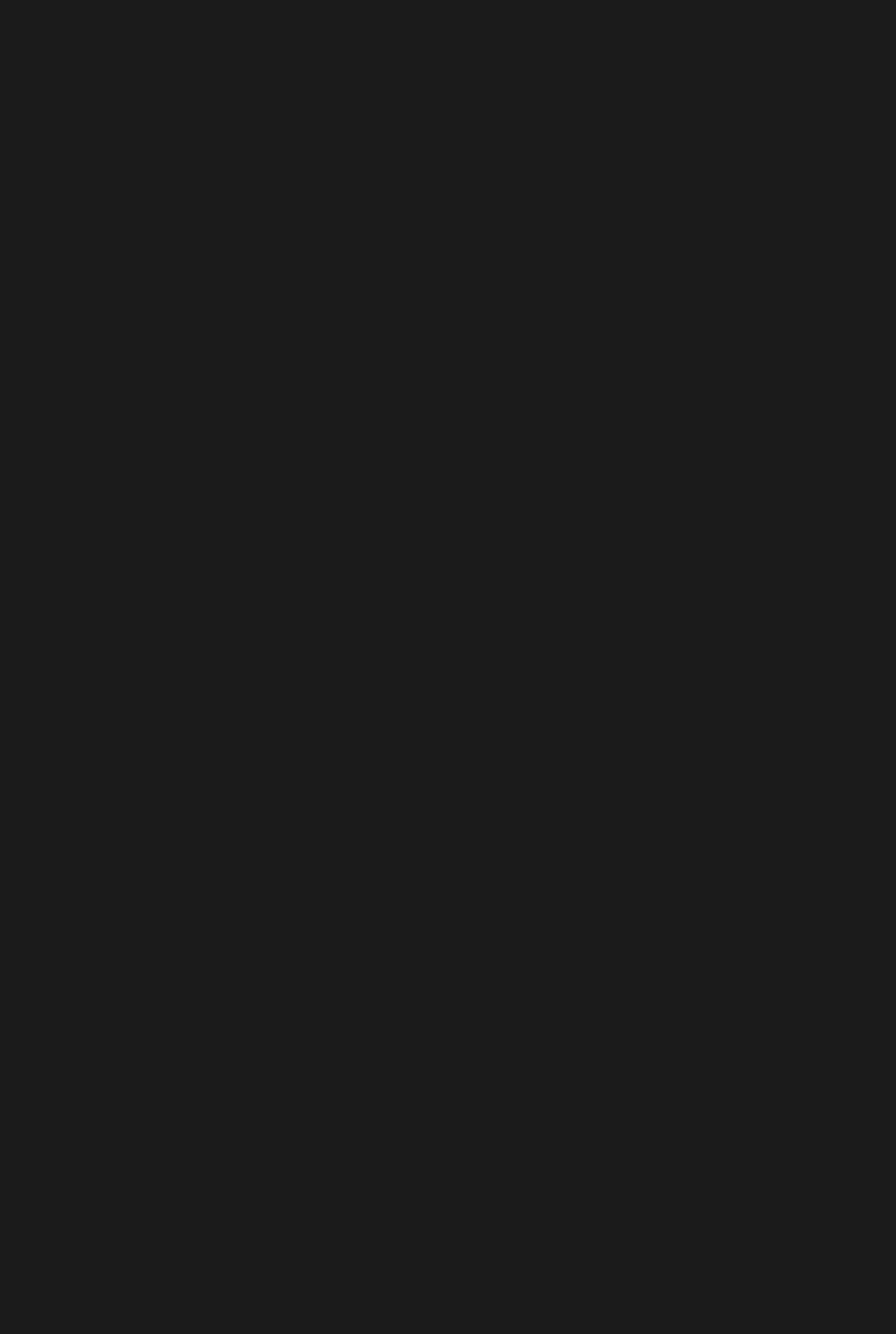
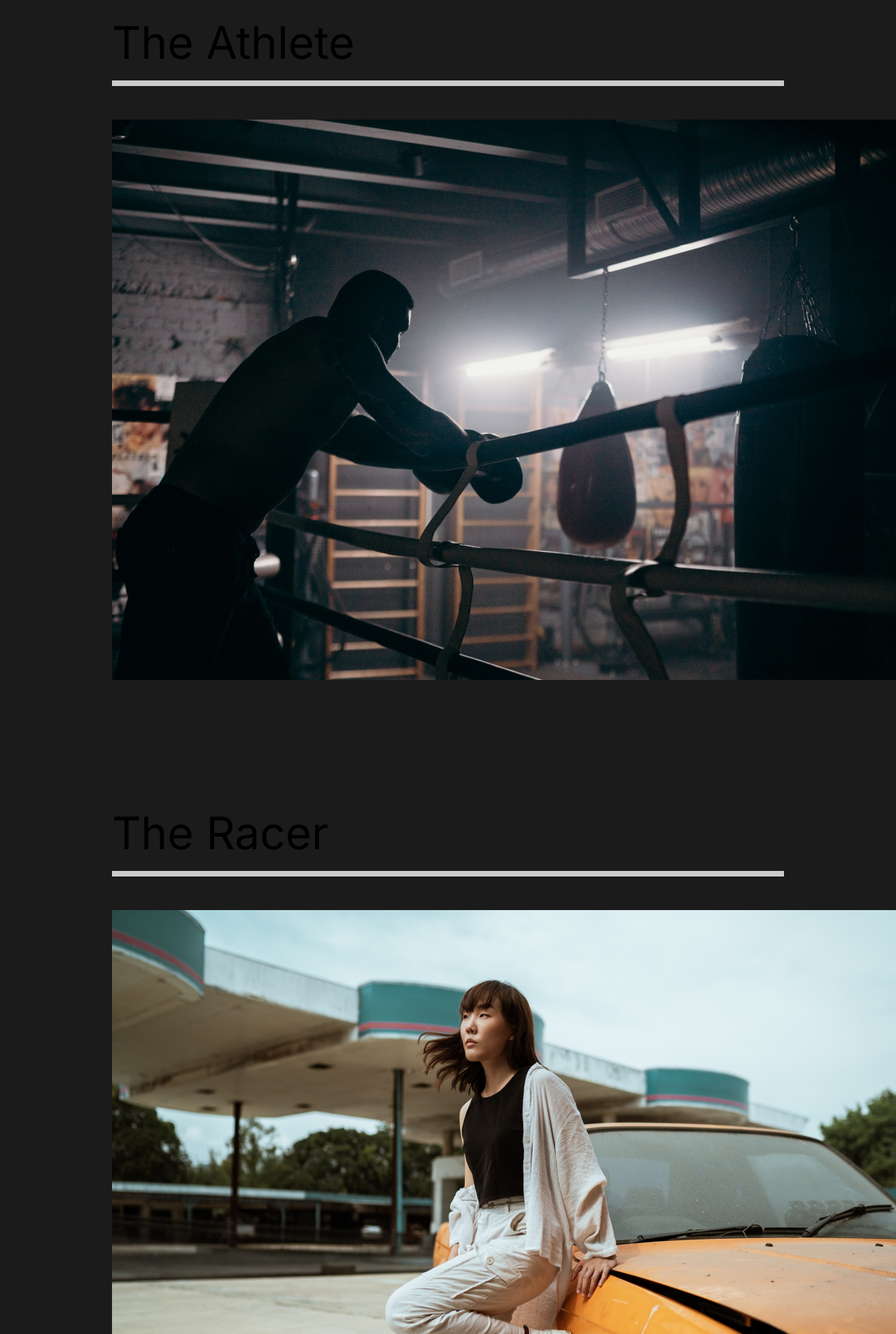
Before and after one commit to bekhairga/react-portfolio, a React (Create React App) app: page /work in a window 1280 px wide. Shown: the part 193-2100 px from the top of the page at 70% size. Before the commit the page ends 800 px from the top, so only its background shows below. Built offline with nearby package versions, Linux system fonts and the light colour scheme.

Commit message:
ready page and styles for ourwork page

```diff
--- a/src/components/Nav.js
+++ b/src/components/Nav.js
@@ -1,6 +1,7 @@
 import React from 'react'
 import styled from 'styled-components';
 import {Link} from 'react-router-dom';
+
 const Nav = () => {
     return (
         <StyledNav>
--- a/src/pages/OurWork.js
+++ b/src/pages/OurWork.js
@@ -1,11 +1,60 @@
-import React from 'react'
+import React from 'react';
+import styled from 'styled-components';
+import {Link} from 'react-router-dom';
 
+//images
+import athlete from '../img/athlete-small.png';
+import theracer from '../img/theracer-small.png';
+import goodtimes from '../img/goodtimes-small.png';
 const OurWork = () => {
     return (
-        <div>
+        <Work>
             <h1>Our Work</h1>
-        </div>
+            <Movie>
+                <h2>The Athlete</h2>
+                <div className="line"></div>
+                <Link>
+                    <img src={athlete} alt="athlete"/>
+                </Link>
+            </Movie>
+            <Movie>
+                <h2>The Racer</h2>
+                <div className="line"></div>
+                <Link>
+                    <img src={theracer} alt="theracer"/>
+                </Link>
+            </Movie>
+            <Movie>
+                <h2>Good Times</h2>
+                <div className="line"></div>
+                <Link>
+                    <img src={goodtimes} alt="goodtimes"/>
+                </Link>
+            </Movie>
+        </Work>
     )
 }
 
+const Work = styled.div`
+    min-height: 100vh;
+    overflow: hidden;
+    padding: 5rem 10rem;
+    h2{
+        padding: 1rem 0rem;
+    }
+`;
+const Movie = styled.div`
+    padding-bottom: 10rem;
+    .line{
+        height: 0.5rem;
+        background: #cccccc;
+        margin-bottom: 3rem;
+    }
+    .img{
+        width: 100%;
+        height: 70vh;
+        object-fit: cover;
+    }
+`;
+
 export default OurWork
```
